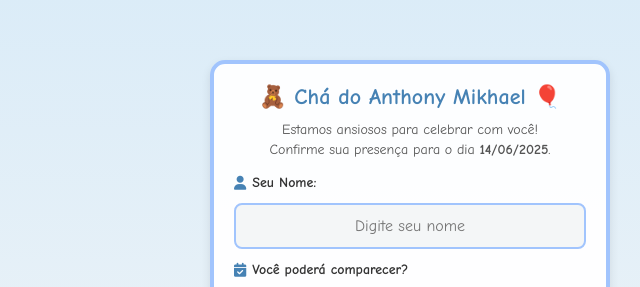
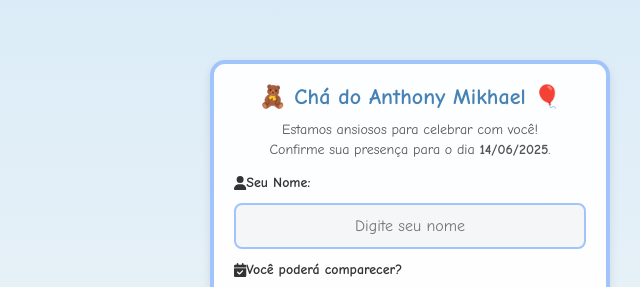
Before and after one commit to AccurateMark/cha-do-anthony, a plain HTML site: page index.html in a window 1280 px wide. Shown: the part 136-423 px from the top of the page, 230-870 px from the left. Drawn offline with Linux system fonts and the light colour scheme; a script that the page names is missing.

Commit message:
Update² index.html

```diff
--- a/index.html
+++ b/index.html
@@ -5,7 +5,7 @@
   <meta name="viewport" content="width=device-width, initial-scale=1.0"/>
   <title>Chá de Fraldas - Confirme sua Presença</title>
   <link rel="stylesheet" href="style.css" />
-  <script src="https://kit.fontawesome.com/a076d05399.js" crossorigin="anonymous"></script>
+  <script src="https://cdnjs.cloudflare.com/ajax/libs/font-awesome/6.5.1/js/all.min.js" crossorigin="anonymous"></script>
 </head>
 <body>
 
```
